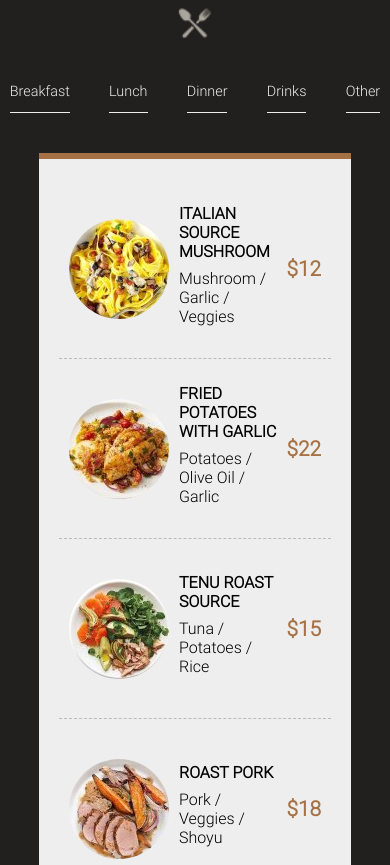
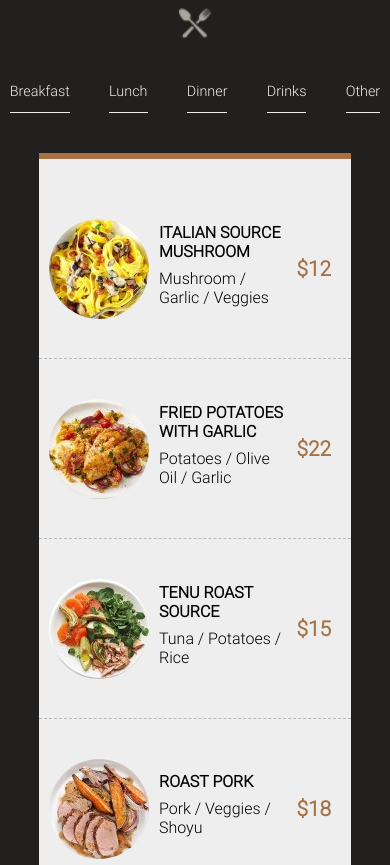
Before and after one commit to GoutteDooo/sass_Resto, a plain HTML site: page index.html in a window 390 px wide. Shown: the part 1659-2524 px from the top of the page. Drawn offline with Linux system fonts and the light colour scheme.

Commit message:
style: mp-box mal placée sur mobile

```diff
--- a/assets/styles/layouts/_main.scss
+++ b/assets/styles/layouts/_main.scss
@@ -152,7 +152,7 @@ main {
                         width: 80%;
                         display: grid;
                         grid-template-rows: repeat(8, 1fr);
-                        padding: 20px;
+                        padding: 20px 0;
                         border-top: 6px solid $orange;
                         @media screen and (min-width:1200px) {
                             width: 60%;
@@ -161,7 +161,7 @@ main {
                         }
                         .mp-box{
                             display: flex;
-                            padding: 40px 10px;
+                            padding: 40px 20px 40px 10px;
                             border-bottom: 1px dashed $grey;
                             height: 180px;
                             align-items: center;
```
Also changed, not shown: assets/styles/index.css, 1 other file.
